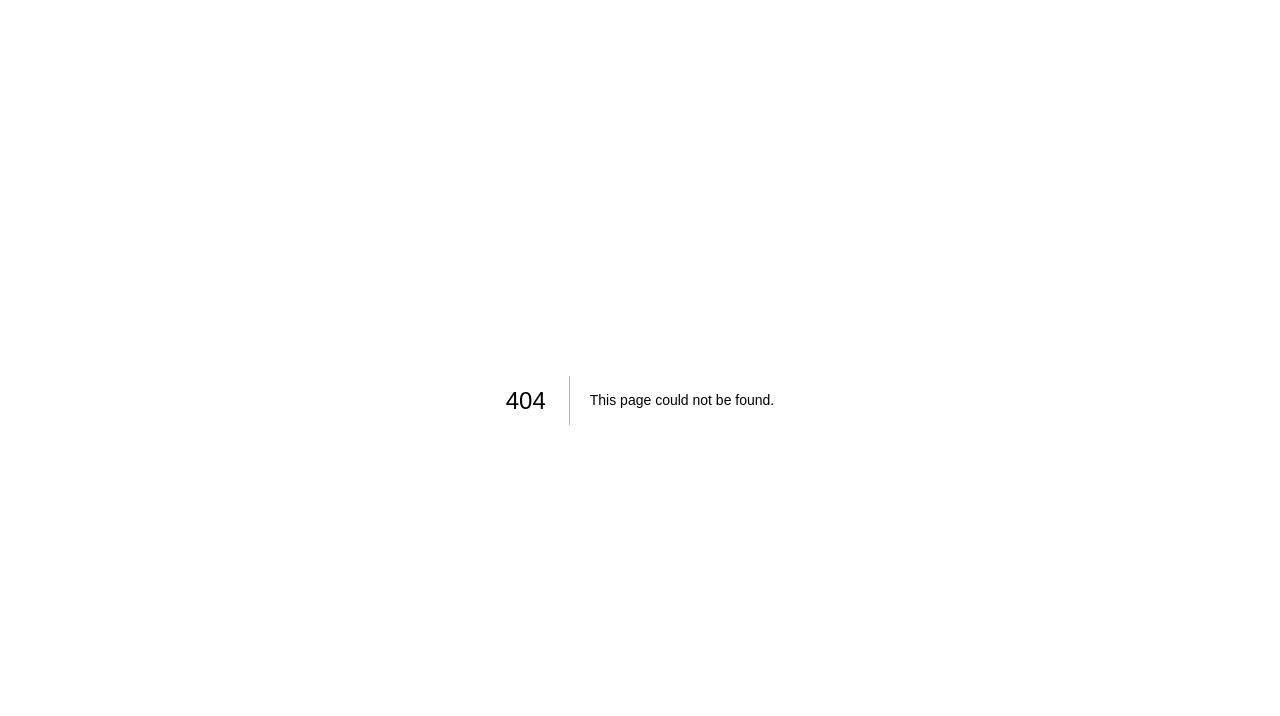
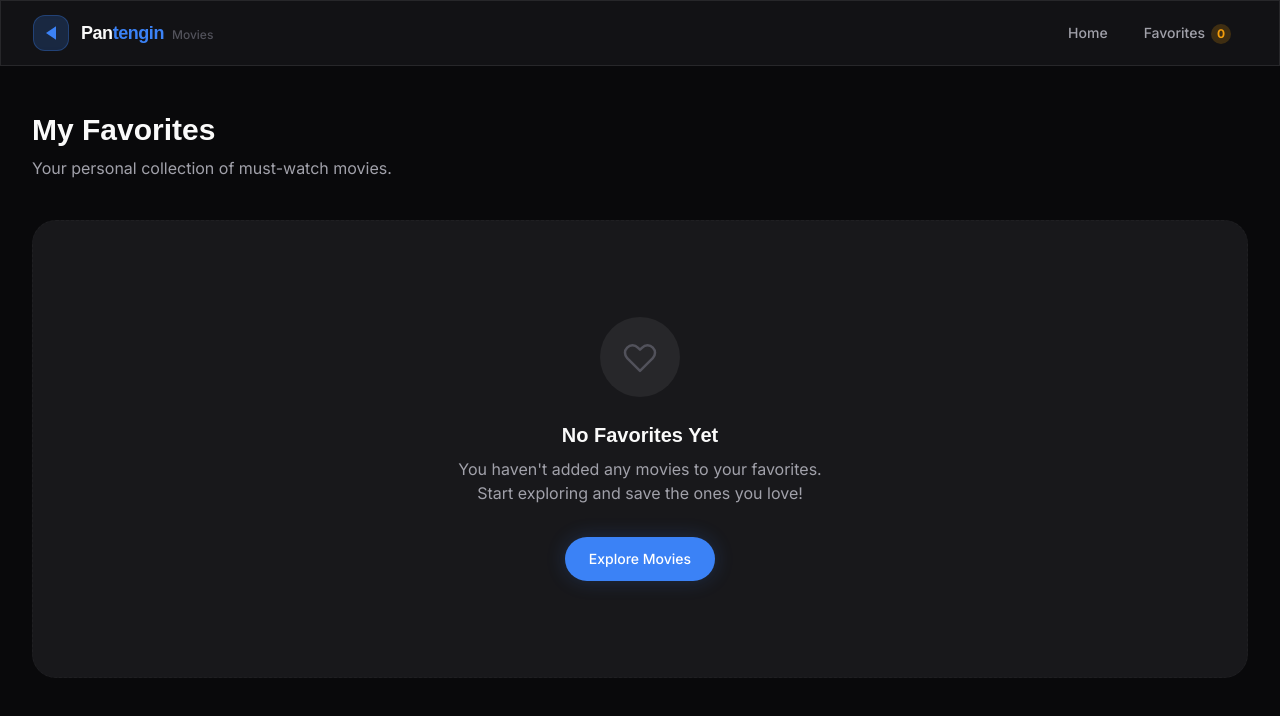
Before and after one commit to rahmatsuhadi/pantengin, a Next.js app: page /favorites in a window 1280 px wide. Before the commit this address had no page. Shown: the top 716 px of the page. Built offline with nearby package versions, Linux system fonts and the light colour scheme.

Commit message:
feat: implement favorites feature with error handling and layout

```diff
--- /dev/null
+++ b/src/app/favorites/error.tsx
@@ -0,0 +1,61 @@
+"use client";
+
+import { useEffect } from "react";
+import Link from "next/link";
+import { motion } from "framer-motion";
+import { Navbar } from "@/components/organisms/Navbar";
+
+export default function Error({
+  error,
+  reset,
+}: {
+  error: Error & { digest?: string };
+  reset: () => void;
+}) {
+  useEffect(() => {
+    console.error("Favorites Page Error:", error);
+  }, [error]);
+
+  return (
+    <div className="min-h-screen bg-bg-primary flex flex-col">
+      <Navbar />
+
+      <main className="flex-1 flex items-center justify-center p-4 relative z-10 pt-20">
+        <motion.div
+          initial={{ opacity: 0, scale: 0.95, y: 10 }}
+          animate={{ opacity: 1, scale: 1, y: 0 }}
+          transition={{ duration: 0.3, ease: "easeOut" }}
+          className="max-w-md w-full bg-bg-surface-1 rounded-2xl p-8 text-center border border-zinc-800/80 shadow-lg"
+        >
+          <div className="w-16 h-16 mx-auto bg-red-500/10 rounded-full flex items-center justify-center mb-5">
+            <svg className="w-8 h-8 text-red-500" fill="none" viewBox="0 0 24 24" stroke="currentColor" strokeWidth={2}>
+              <path strokeLinecap="round" strokeLinejoin="round" d="M12 9v2m0 4h.01m-6.938 4h13.856c1.54 0 2.502-1.667 1.732-3L13.732 4c-.77-1.333-2.694-1.333-3.464 0L3.34 16c-.77 1.333.192 3 1.732 3z" />
+            </svg>
+          </div>
+
+          <h2 className="font-display font-semibold text-xl text-text-primary mb-2">
+            Something went wrong!
+          </h2>
+          <p className="text-text-secondary text-sm mb-8 leading-relaxed">
+            We encountered an issue while loading your favorite movies.
+          </p>
+
+          <div className="flex flex-col sm:flex-row gap-3 justify-center">
+            <button
+              onClick={() => reset()}
+              className="inline-flex items-center justify-center px-6 py-2.5 rounded-full bg-accent-primary text-white font-medium hover:bg-accent-primary-hover transition-colors text-sm"
+            >
+              Try Again
+            </button>
+            <Link
+              href="/"
+              className="inline-flex items-center justify-center px-6 py-2.5 rounded-full bg-bg-surface-2 text-text-secondary hover:text-text-primary border border-zinc-800 hover:bg-bg-surface-2/80 transition-colors text-sm"
+            >
+              Back to Home
+            </Link>
+          </div>
+        </motion.div>
+      </main>
+    </div>
+  );
+}
--- /dev/null
+++ b/src/app/favorites/layout.tsx
@@ -0,0 +1,14 @@
+import { Metadata } from "next";
+
+export const metadata: Metadata = {
+  title: "My Favorites - Pantengin",
+  description: "View and manage your personal collection of favorite movies on Pantengin.",
+};
+
+export default function FavoritesLayout({
+  children,
+}: {
+  children: React.ReactNode;
+}) {
+  return <>{children}</>;
+}
--- /dev/null
+++ b/src/app/favorites/page.tsx
@@ -0,0 +1,72 @@
+"use client";
+
+import { useFavorites } from "@/hooks/useFavorites";
+import Link from "next/link";
+import { motion } from "framer-motion";
+import { Navbar } from "@/components/molecules/Navbar";
+import { MovieCardSkeleton } from "@/components/molecules/Movie/CardSkeleton";
+import { MovieCard } from "@/components/molecules/Movie/Card";
+
+export default function FavoritesPage() {
+  const { favorites, isMounted } = useFavorites();
+
+  return (
+    <div className="min-h-screen bg-bg-primary">
+      <Navbar />
+
+      <main className="pb-28 px-4 sm:px-6 lg:px-8 max-w-7xl mx-auto pt-28">
+        <motion.div
+          initial={{ opacity: 0, y: -10 }}
+          animate={{ opacity: 1, y: 0 }}
+          className="mb-10"
+        >
+          <h1 className="font-display font-bold text-3xl text-text-primary mb-2">My Favorites</h1>
+          <p className="text-text-secondary">Your personal collection of must-watch movies.</p>
+        </motion.div>
+
+        {!isMounted ? (
+          <div className="grid grid-cols-2 sm:grid-cols-3 md:grid-cols-4 lg:grid-cols-5 gap-4 sm:gap-5">
+            {Array.from({ length: 10 }).map((_, i) => (
+              <MovieCardSkeleton key={`fav-skel-${i}`} />
+            ))}
+          </div>
+        ) : favorites.length === 0 ? (
+          <motion.div
+            initial={{ opacity: 0, scale: 0.95 }}
+            animate={{ opacity: 1, scale: 1 }}
+            className="flex flex-col items-center justify-center py-24 text-center bg-bg-surface-1 rounded-3xl border border-zinc-800/50 border-dashed"
+          >
+            <div className="w-20 h-20 bg-bg-surface-2 rounded-full flex items-center justify-center mb-6">
+              <svg className="w-10 h-10 text-text-muted" fill="none" viewBox="0 0 24 24" stroke="currentColor" strokeWidth={1.5}>
+                <path strokeLinecap="round" strokeLinejoin="round" d="M4.318 6.318a4.5 4.5 0 000 6.364L12 20.364l7.682-7.682a4.5 4.5 0 00-6.364-6.364L12 7.636l-1.318-1.318a4.5 4.5 0 00-6.364 0z" />
+              </svg>
+            </div>
+            <h2 className="font-display font-semibold text-xl text-text-primary mb-2">No Favorites Yet</h2>
+            <p className="text-text-secondary max-w-sm mb-8">You haven't added any movies to your favorites. Start exploring and save the ones you love!</p>
+            <Link href="/" className="inline-flex items-center px-6 py-3 rounded-full bg-accent-primary text-white font-medium hover:bg-accent-primary-hover transition-colors shadow-glow text-sm">
+              Explore Movies
+            </Link>
+          </motion.div>
+        ) : (
+          <div className="grid grid-cols-2 sm:grid-cols-3 md:grid-cols-4 lg:grid-cols-5 gap-4 sm:gap-5">
+            {favorites.map((movie) => {
+              const genres = movie?.genre_names || movie.genre_ids?.map(String) || [];
+              return (
+                <MovieCard
+                  key={movie.id}
+                  id={movie.id}
+                  title={movie.title}
+                  posterPath={movie.poster_path || ""}
+                  year={movie.release_date?.substring(0, 4) || movie.year || ""}
+                  rating={movie.vote_average}
+                  genres={genres}
+                  overview={movie.overview}
+                />
+              );
+            })}
+          </div>
+        )}
+      </main>
+    </div>
+  );
+}
--- a/src/components/molecules/Navbar.tsx
+++ b/src/components/molecules/Navbar.tsx
@@ -3,9 +3,12 @@
 import { motion } from "framer-motion";
 import Link from "next/link";
 import BrandLogo from "../atoms/Logo";
+import { useFavorites } from "@/hooks/useFavorites";
 
 export function Navbar() {
-  const total  =  0
+
+  const {favorites} = useFavorites()
+  const total  =  favorites?.length || 0
 
   return (
     <header className="fixed top-0 left-0 right-0 z-50">
```
Also changed, not shown: src/app/api/movies/search/route.ts (renamed from src/app/api/search/route.ts).
